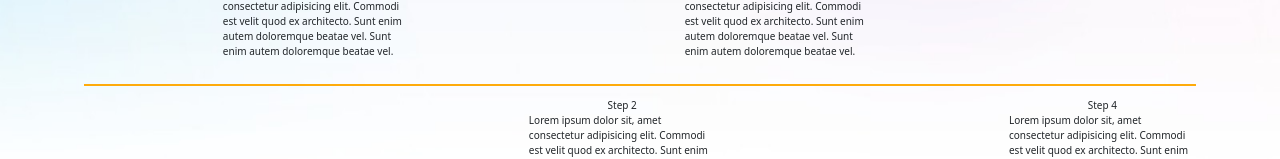
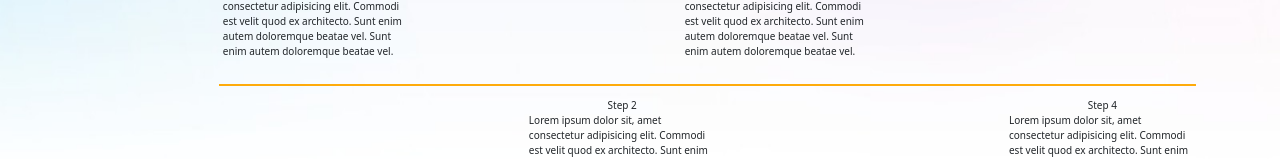
Before and after one commit to nagraj98433/Website24_1, a React (Vite) app: page / in a window 1280 px wide. Shown: the part 1109-1268 px from the top of the page. Built offline with nearby package versions, Linux system fonts and the light colour scheme.

Commit message:
added more fun

```diff
--- a/src/All styles/How_It_Works.css
+++ b/src/All styles/How_It_Works.css
@@ -38,6 +38,9 @@
   opacity: 1 !important;
   width: 100%;
 }
+.bottom_line {
+  padding-left: 14.2rem !important;
+}
 .Combine_center {
   display: flex;
   justify-content: space-evenly;
```
